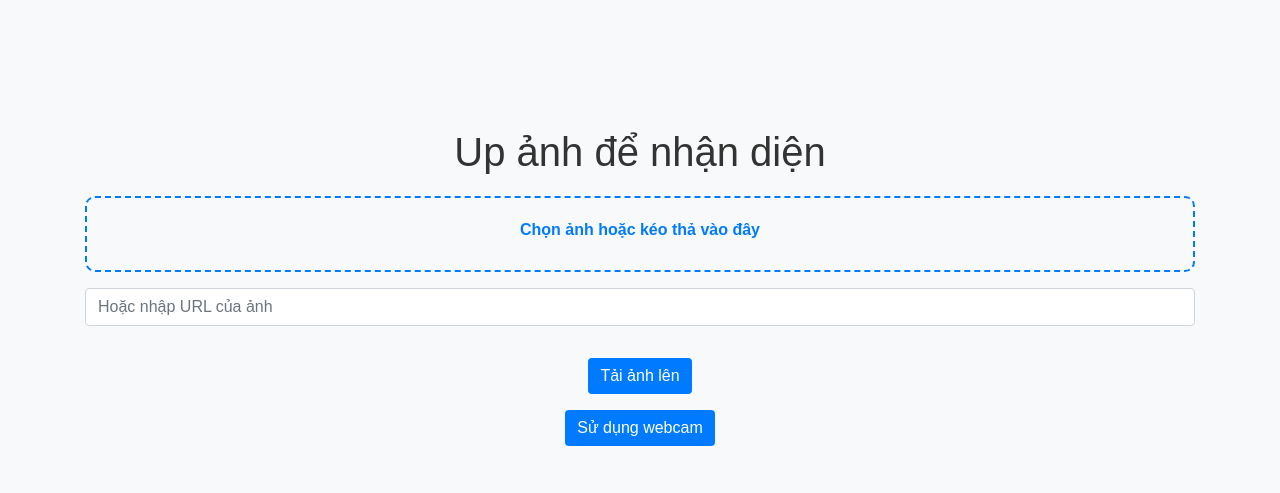
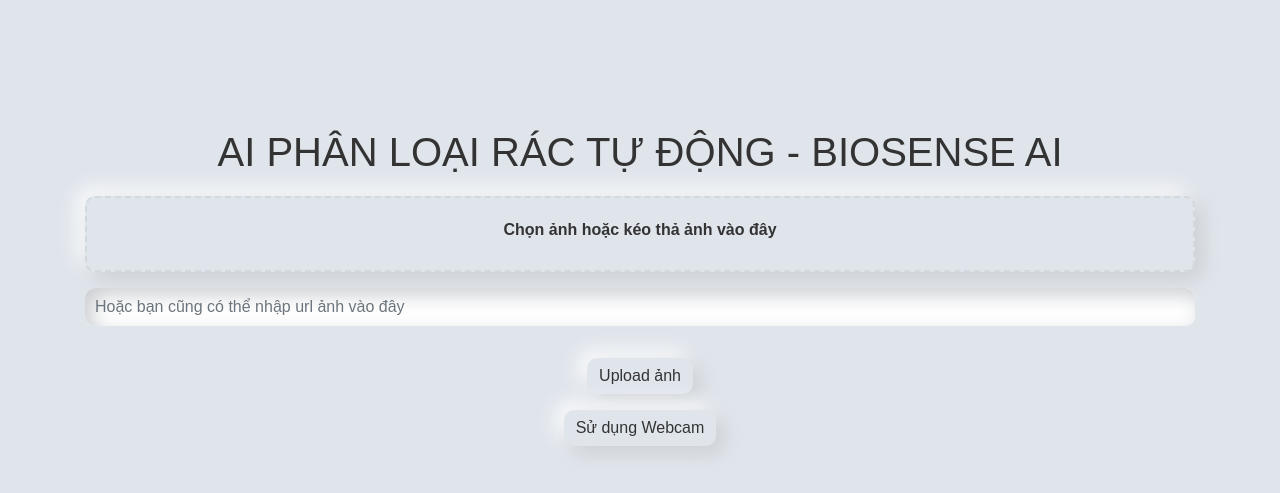
Before and after one commit to QuangquyNguyenvo/Project-Classification, a Flask app: page / in a window 1280 px wide. Shown: the top 493 px of the page. Run offline with Flask 3, Linux system fonts and the light colour scheme; some libraries are stand-ins or nearby versions.

Commit message:
Update index.html

```diff
--- a/vision_app/templates/index.html
+++ b/vision_app/templates/index.html
@@ -7,7 +7,7 @@
     <link rel="stylesheet" href="https://stackpath.bootstrapcdn.com/bootstrap/4.5.2/css/bootstrap.min.css">
     <style>
         body {
-            background-color: #f8f9fa;
+            background-color: #e0e5ec;
             color: #333;
             font-family: 'Arial', sans-serif;
         }
@@ -21,19 +21,25 @@
             to { opacity: 1; }
         }
         .form-control, .form-control-file {
+            border: none;
+            box-shadow: inset 7px 7px 20px #cbced1, inset -7px -7px 20px #fff;
+            border-radius: 10px;
+            padding: 10px;
             transition: transform 0.3s ease-in-out;
         }
         .form-control:hover, .form-control-file:hover {
             transform: scale(1.05);
         }
         .btn-custom {
-            background-color: #007bff;
-            color: white;
+            background-color: #e0e5ec;
+            color: #333;
             border: none;
+            box-shadow: 7px 7px 20px #cbced1, -7px -7px 20px #fff;
+            border-radius: 10px;
             transition: background-color 0.5s, transform 0.3s ease-in-out;
         }
         .btn-custom:hover {
-            background-color: #0056b3;
+            background-color: #d1d9e6;
             transform: scale(1.05);
         }
         #camera {
@@ -41,24 +47,26 @@
             margin: 20px auto;
             width: 640px;
             height: 480px;
-            border: 2px solid #007bff;
+            border: 2px solid #e0e5ec;
             border-radius: 10px;
+            box-shadow: 7px 7px 20px #cbced1, -7px -7px 20px #fff;
         }
         #captureBtn {
             display: none;
             margin: 20px auto 0;
         }
         .drop-zone {
-            border: 2px dashed #007bff;
+            border: 2px dashed #d3d8dd;
             border-radius: 10px;
             padding: 20px;
             margin-top: 20px;
             cursor: pointer;
             transition: background-color 0.3s, transform 0.3s;
             animation: dropZoneFadeIn 1s ease-in-out;
+            box-shadow: 7px 7px 20px #cbced1, -7px -7px 20px #fff;
         }
         .drop-zone.dragover, .drop-zone:hover {
-            background-color: #e9ecef;
+            background-color: #dee4ee;
             transform: scale(1.05);
         }
         .drop-zone input {
@@ -67,44 +75,44 @@
         .drop-zone label {
             font-size: 16px;
             font-weight: bold;
-            color: #007bff;
+            color: #333;
             cursor: pointer;
             transition: color 0.3s;
         }
         .drop-zone:hover label, .drop-zone.dragover label {
-            color: #0056b3;
+            color: #555;
         }
         @keyframes dropZoneFadeIn {
             from { opacity: 0; transform: translateY(-20px); }
             to { opacity: 1; transform: translateY(0); }
         }
         .drop-zone.selected {
-            background-color: #28a745;
-            border-color: #28a745;
-            color: white;
+            background-color: #d1d9e6;
+            border-color: #d1d9e6;
+            color: #333;
         }
         .drop-zone.selected label {
-            color: white;
+            color: #333;
         }
     </style>
 </head>
 <body>
     <div class="container">
-        <h1 class="mt-5">Up ảnh để nhận diện</h1>
+        <h1 class="mt-5">AI PHÂN LOẠI RÁC TỰ ĐỘNG - BIOSENSE AI</h1>
         <form action="/" method="post" enctype="multipart/form-data" class="mt-3">
             <div id="drop-zone" class="drop-zone">
                 <input type="file" name="file" id="file" accept="image/*">
-                <label for="file" id="file-label">Chọn ảnh hoặc kéo thả vào đây</label>
+                <label for="file" id="file-label">Chọn ảnh hoặc kéo thả ảnh vào đây</label>
             </div>
             <div class="form-group mt-3">
-                <input type="text" name="url" class="form-control" placeholder="Hoặc nhập URL của ảnh">
+                <input type="text" name="url" class="form-control" placeholder="Hoặc bạn cũng có thể nhập url ảnh vào đây">
             </div>
-            <button type="submit" class="btn btn-custom mt-3">Tải ảnh lên</button>
+            <button type="submit" class="btn btn-custom mt-3">Upload ảnh</button>
         </form>
 
-        <button id="useWebcam" class="btn btn-custom mt-3">Sử dụng webcam</button>
+        <button id="useWebcam" class="btn btn-custom mt-3">Sử dụng Webcam</button>
         <video id="camera" autoplay></video>
-        <button id="captureBtn" class="btn btn-custom">Chụp ảnh</button>
+        <button id="captureBtn" class="btn btn-custom">Chụp</button>
         <canvas id="canvas" style="display:none;"></canvas>
     </div>
 
@@ -188,5 +196,22 @@
             });
         }
     </script>
+    <script>
+        function typeEffect(element, speed) {
+            const text = element.innerHTML;
+            element.innerHTML = "";
+            let i = 0;
+            const timer = setInterval(function() {
+                if (i < text.length) {
+                    element.append(text.charAt(i));
+                    i++;
+                } else clearInterval(timer);
+            }, speed);
+        }
+        const headings = document.querySelectorAll("h1, h2, p, label");
+        headings.forEach(heading => {
+            typeEffect(heading, 60);
+        });
+    </script>
 </body>
 </html>
```
